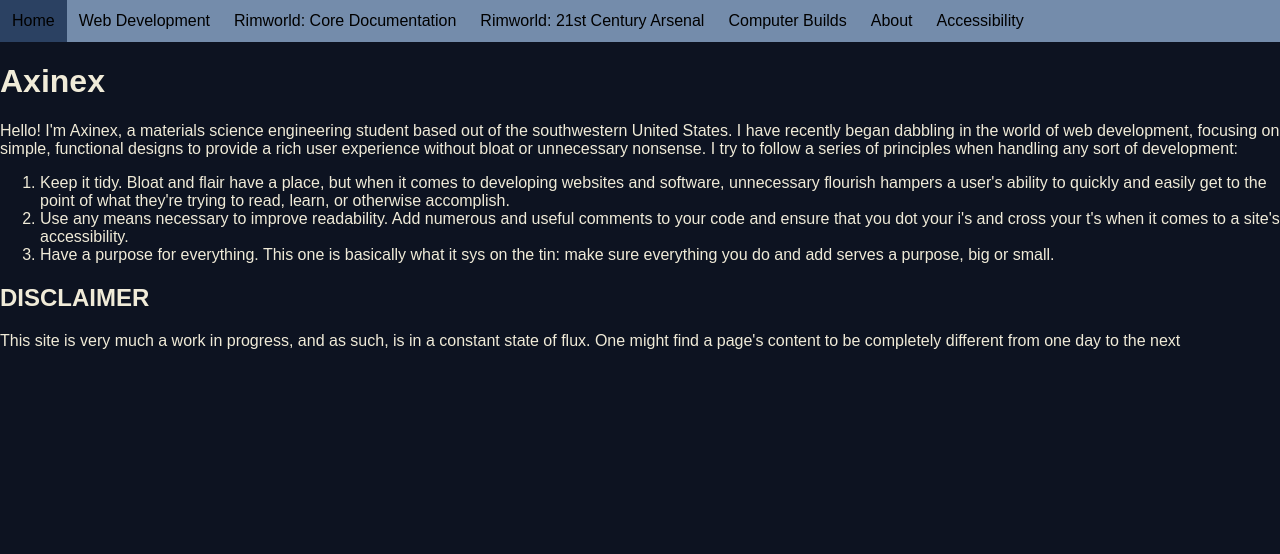
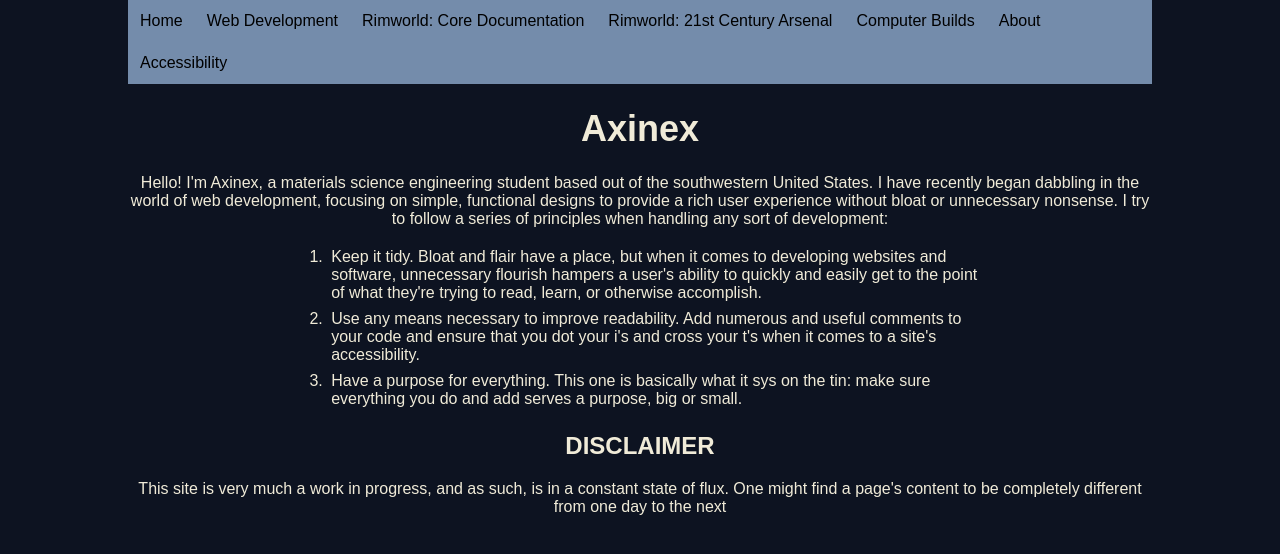
Before and after one commit to Axinex/axinex.github.io, a plain HTML site: page index.html in a window 1280 px wide. Drawn offline with Linux system fonts and the light colour scheme.

Commit message:
Update defaultstyle.css

```diff
--- a/defaultstyle.css
+++ b/defaultstyle.css
@@ -2,8 +2,8 @@ body{
     background-color:#0d1321;
     font-family:sans-serif;
     padding:0;
-    margin:0;
-    width:100%;
+    margin:auto;
+    width:80%;
     color:#f0ebd8;
 }
 .topnav ul{
@@ -28,3 +28,25 @@ body{
     background-color:#2b4162;
     color:#000000;
 }
+.breadcrumb{
+    background-color:#0d1321;
+    color:#f0ebd8;
+}
+h1{
+    font-size:2.25em;
+    text-align:center;
+}
+h2{
+    text-align:center;
+}
+p{
+    text-align:center;
+}
+ol{
+    display:block;
+    width:65%;
+    margin:auto;
+}
+ol li{
+    padding:4px;
+}
```
